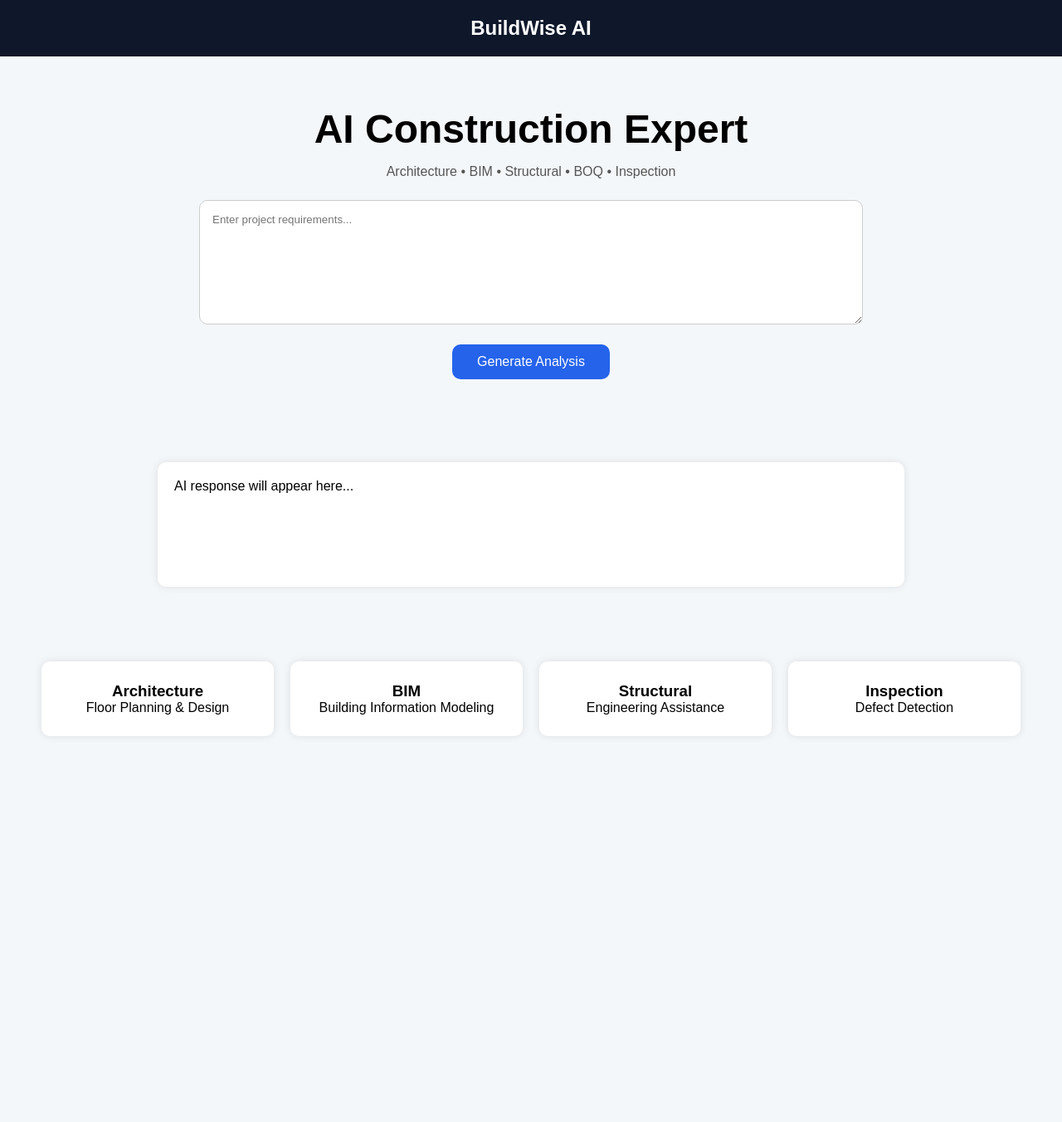
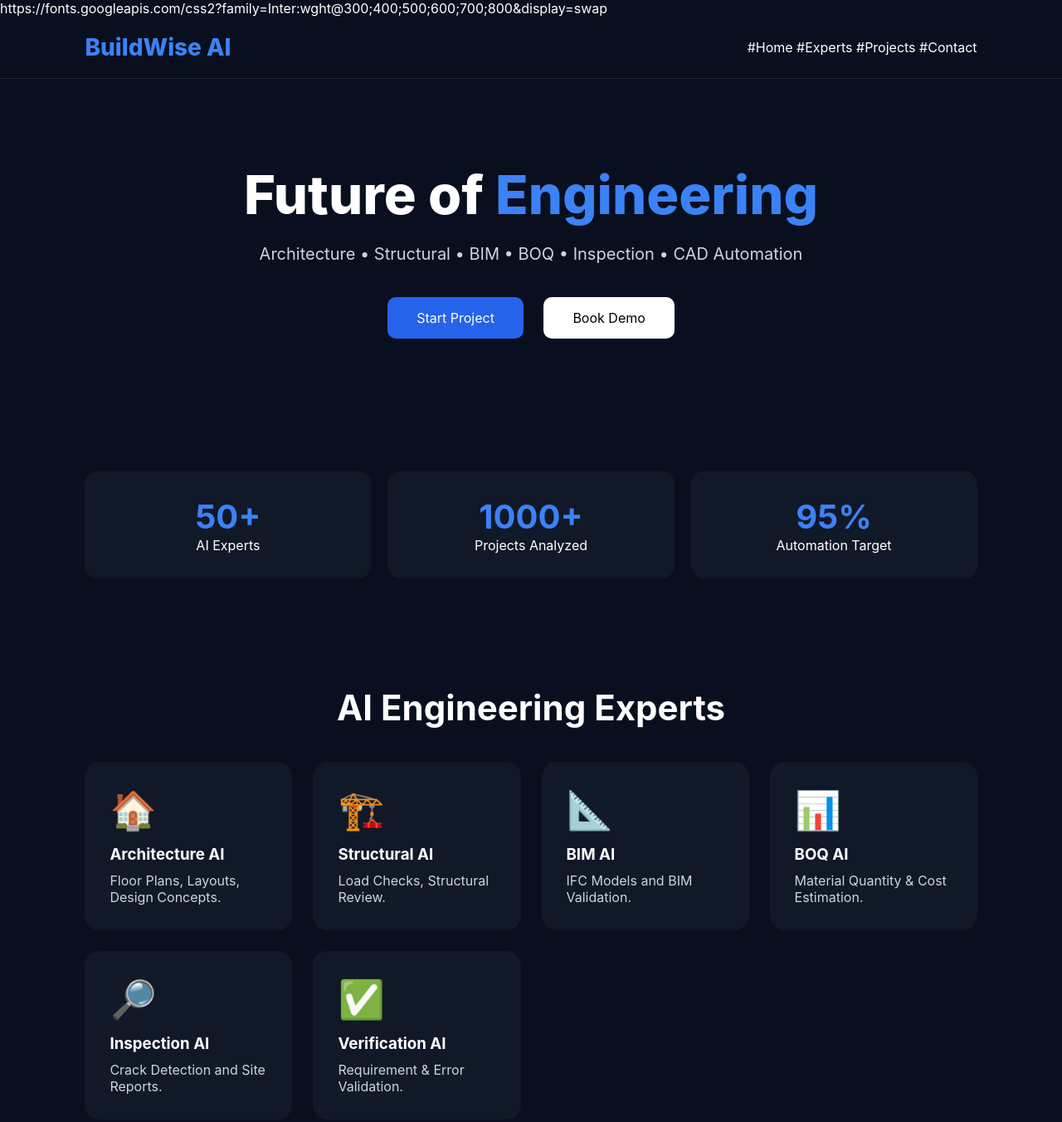
Before and after one commit to mubashirsahib1234-coder/Buildwise-ai, a plain HTML site: page index.html in a window 1280 px wide. Shown: the top 1352 px of the page at 83% size. Before the commit the page ends 937 px from the top, so only its background shows below. Drawn offline with Linux system fonts and the light colour scheme.

Commit message:
Update index.html

```diff
--- a/index.html
+++ b/index.html
@@ -3,177 +3,377 @@
 <head>
 <meta charset="UTF-8">
 <meta name="viewport" content="width=device-width, initial-scale=1.0">
+
 <title>BuildWise AI</title>
 
+https://fonts.googleapis.com/css2?family=Inter:wght@300;400;500;600;700;800&display=swap
+
 <style>
+
 *{
 margin:0;
 padding:0;
 box-sizing:border-box;
-    font-family:Arial, sans-serif;
+font-family:'Inter',sans-serif;
 }
 
 body{
-    background:#f4f7fa;
+background:#0a0f1f;
+color:white;
 }
 
 header{
-    background:#0f172a;
+padding:20px 8%;
+display:flex;
+justify-content:space-between;
+align-items:center;
+border-bottom:1px solid rgba(255,255,255,.1);
+}
+
+.logo{
+font-size:28px;
+font-weight:800;
+color:#3b82f6;
+}
+
+nav a{
 color:white;
-    padding:20px;
-    text-align:center;
+text-decoration:none;
+margin-left:25px;
 }
 
 .hero{
 text-align:center;
-    padding:60px 20px;
+padding:100px 20px;
 }
 
 .hero h1{
-    font-size:48px;
-    margin-bottom:15px;
+font-size:65px;
+font-weight:800;
+}
+
+.hero span{
+color:#3b82f6;
 }
 
 .hero p{
-    color:#555;
-    margin-bottom:25px;
+margin-top:20px;
+color:#cbd5e1;
+font-size:20px;
 }
 
-textarea{
-    width:80%;
-    max-width:800px;
-    height:150px;
-    padding:15px;
-    border:1px solid #ccc;
-    border-radius:10px;
+.buttons{
+margin-top:30px;
 }
 
-button{
-    margin-top:20px;
-    padding:12px 30px;
-    background:#2563eb;
-    color:white;
+.btn{
+padding:15px 35px;
 border:none;
 border-radius:10px;
 cursor:pointer;
 font-size:16px;
+margin:10px;
 }
 
-button:hover{
-    background:#1d4ed8;
+.primary{
+background:#2563eb;
+color:white;
 }
 
-.result{
-    margin:40px auto;
-    width:80%;
-    max-width:900px;
+.secondary{
 background:white;
-    padding:20px;
-    border-radius:10px;
-    box-shadow:0 0 10px rgba(0,0,0,0.1);
-    min-height:150px;
+color:black;
 }
 
-.services{
+.stats{
 display:grid;
-    grid-template-columns:repeat(auto-fit,minmax(200px,1fr));
+grid-template-columns:repeat(auto-fit,minmax(250px,1fr));
 gap:20px;
-    padding:50px;
+padding:50px 8%;
+}
+
+.stat{
+background:#111827;
+padding:30px;
+border-radius:15px;
+text-align:center;
+}
+
+.stat h2{
+font-size:40px;
+color:#3b82f6;
+}
+
+.skills{
+padding:80px 8%;
+}
+
+.skills-title{
+text-align:center;
+font-size:42px;
+margin-bottom:40px;
+}
+
+.grid{
+display:grid;
+grid-template-columns:repeat(auto-fit,minmax(250px,1fr));
+gap:25px;
 }
 
 .card{
-    background:white;
-    padding:25px;
+background:#111827;
+padding:30px;
+border-radius:18px;
+transition:.3s;
+}
+
+.card:hover{
+transform:translateY(-5px);
+}
+
+.icon{
+font-size:45px;
+margin-bottom:15px;
+}
+
+.card h3{
+margin-bottom:10px;
+}
+
+.card p{
+color:#cbd5e1;
+}
+
+.project{
+padding:80px 8%;
+}
+
+.project-box{
+background:#111827;
+padding:30px;
+border-radius:20px;
+}
+
+textarea{
+width:100%;
+height:180px;
+border:none;
+border-radius:15px;
+padding:20px;
+margin-top:20px;
+}
+
+.upload{
+margin-top:20px;
+}
+
+.generate{
+margin-top:20px;
+padding:15px 30px;
+background:#2563eb;
+border:none;
 border-radius:10px;
-    box-shadow:0 0 10px rgba(0,0,0,0.1);
+color:white;
+cursor:pointer;
+}
+
+.output{
+margin-top:30px;
+background:#0f172a;
+padding:20px;
+border-radius:15px;
+}
+
+footer{
+margin-top:80px;
+padding:30px;
 text-align:center;
+border-top:1px solid rgba(255,255,255,.1);
 }
+
 </style>
 </head>
 
 <body>
 
 <header>
-    <h2>BuildWise AI</h2>
+
+<div class="logo">
+BuildWise AI
+</div>
+
+<nav>
+#Home</a>
+#Experts</a>
+#Projects</a>
+#Contact</a>
+</nav>
+
 </header>
 
 <section class="hero">
-    <h1>AI Construction Expert</h1>
+
+<h1>
+Future of <span>Engineering</span>
+</h1>
 
 <p>
-        Architecture • BIM • Structural • BOQ • Inspection
+Architecture • Structural • BIM • BOQ • Inspection • CAD Automation
 </p>
 
-    <textarea id="userInput"
-    placeholder="Enter project requirements..."></textarea>
+<div class="buttons">
 
-    <br>
+<button class="btn primary">
+Start Project
+</button>
 
-    <button onclick="analyzeProject()">
-        Generate Analysis
+<button class="btn secondary">
+Book Demo
 </button>
-</section>
 
-<div class="result" id="result">
-    AI response will appear here...
-</div>
-
-<section class="services">
-
-<div class="card">
-<h3>Architecture</h3>
-<p>Floor Planning & Design</p>
-</div>
-
-<div class="card">
-<h3>BIM</h3>
-<p>Building Information Modeling</p>
-</div>
-
-<div class="card">
-<h3>Structural</h3>
-<p>Engineering Assistance</p>
-</div>
-
-<div class="card">
-<h3>Inspection</h3>
-<p>Defect Detection</p>
 </div>
 
 </section>
 
+<section class="stats">
+
+<div class="stat">
+<h2>50+</h2>
+<p>AI Experts</p>
+</div>
+
+<div class="stat">
+<h2>1000+</h2>
+<p>Projects Analyzed</p>
+</div>
+
+<div class="stat">
+<h2>95%</h2>
+<p>Automation Target</p>
+</div>
+
+</section>
+
+<section class="skills">
+
+<h2 class="skills-title">
+AI Engineering Experts
+</h2>
+
+<div class="grid">
+
+<div class="card">
+<div class="icon">🏠</div>
+<h3>Architecture AI</h3>
+<p>Floor Plans, Layouts, Design Concepts.</p>
+</div>
+
+<div class="card">
+<div class="icon">🏗️</div>
+<h3>Structural AI</h3>
+<p>Load Checks, Structural Review.</p>
+</div>
+
+<div class="card">
+<div class="icon">📐</div>
+<h3>BIM AI</h3>
+<p>IFC Models and BIM Validation.</p>
+</div>
+
+<div class="card">
+<div class="icon">📊</div>
+<h3>BOQ AI</h3>
+<p>Material Quantity & Cost Estimation.</p>
+</div>
+
+<div class="card">
+<div class="icon">🔎</div>
+<h3>Inspection AI</h3>
+<p>Crack Detection and Site Reports.</p>
+</div>
+
+<div class="card">
+<div class="icon">✅</div>
+<h3>Verification AI</h3>
+<p>Requirement & Error Validation.</p>
+</div>
+
+</div>
+
+</section>
+
+<section class="project">
+
+<div class="project-box">
+
+<h2>Create New Project</h2>
+
+<textarea
+id="prompt"
+placeholder="Describe your engineering project...">
+</textarea>
+
+<div class="upload">
+
+<input type="file">
+
+</div>
+
+<button
+class="generate"
+onclick="runAI()">
+
+Analyze Project
+
+</button>
+
+<div
+class="output"
+id="output">
+
+AI output will appear here...
+
+</div>
+
+</div>
+
+</section>
+
+<footer>
+
+© 2026 BuildWise AI Platform
+
+</footer>
+
 <script>
 
-function analyzeProject(){
+function runAI(){
 
-let input = document.getElementById("userInput").value;
+let prompt =
+document.getElementById("prompt").value;
 
-if(input === ""){
-    alert("Please enter project requirements");
-    return;
-}
+document.getElementById("output").innerHTML =
 
-document.getElementById("result").innerHTML = `
+`
 <h3>Project Analysis</h3>
 
-<p><strong>Requirement:</strong> ${input}</p>
+<p><b>Requirement:</b> ${prompt}</p>
 
-<br>
+<hr>
 
-<p>✅ Architecture Review Required</p>
+✅ Architecture Analysis Required
 
-<p>✅ Structural Review Required</p>
+✅ Structural Review Required
 
-<p>✅ BIM Model Recommended</p>
+✅ BOQ Preparation Recommended
 
-<p>✅ BOQ Generation Recommended</p>
+✅ BIM Modeling Recommended
 
-<p>✅ Inspection Workflow Available</p>
+✅ Site Verification Recommended
 
-<br>
+✅ AI Risk Assessment Generated
+`;
 
-<p>This is Version 1 Demo.</p>
-`;
 }
 
 </script>
```
Lines whose indentation alone changed are shown as unchanged.
